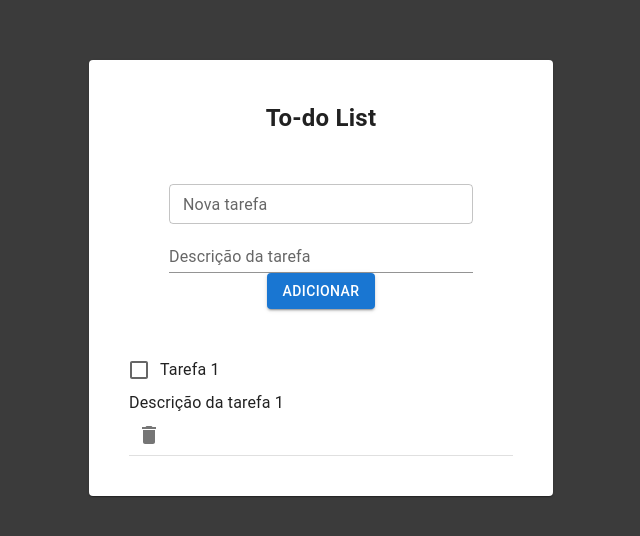
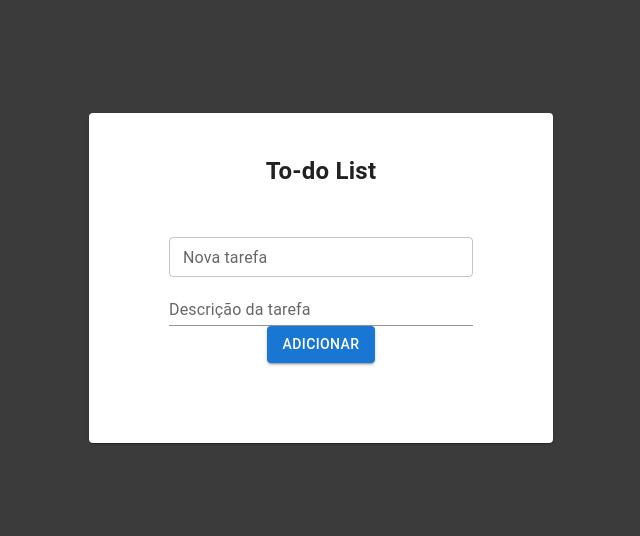
Before and after one commit to thaisbbreder/To-Do-List, a React (Create React App) app: page / in a window 1280 px wide. Shown: the part 122-658 px from the top of the page, without its empty margins (319-959 px from the left). Built offline with nearby package versions, Linux system fonts and the light colour scheme.

Commit message:
Excluí tarefa 1 teste

```diff
--- a/src/pages/home.jsx
+++ b/src/pages/home.jsx
@@ -13,15 +13,7 @@ import DeleteIcon from '@mui/icons-material/Delete';
 import { useEffect, useState } from "react";
 
 const Home = () => {
-  const [tarefas, setTarefas] = useState([
-    {
-      id: 1,
-      nome: "Tarefa 1",
-      descricao: "Descrição da tarefa 1",
-      feito: false,
-    },
-  ]);
-
+  const [tarefas, setTarefas] = useState([]);
   const[textoTarefa, setTextoTarefa] = useState("") //variavel para armazenar o valor do input
 
   const addTarefa = () => {
```
